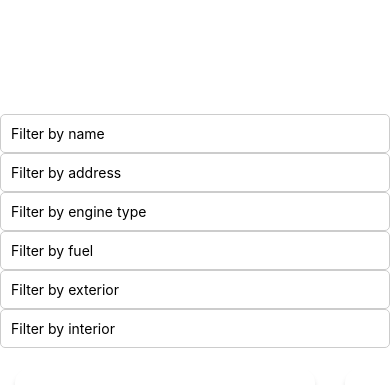
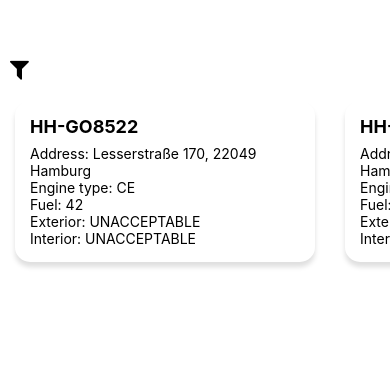
Before and after one commit to kikani-parth/rn-car-map, a React Native app: screen /CarList in a window 390 px wide. Shown: the part 459-844 px from the top of the page. Built offline with nearby package versions, Linux system fonts and the light colour scheme.

Commit message:
add filter icon to toggle visiblity of filter controls

```diff
--- a/src/components/FilterControls.js
+++ b/src/components/FilterControls.js
@@ -1,11 +1,24 @@
-// FilterControls.js
-
-import React from 'react';
-import { View, TextInput, StyleSheet } from 'react-native';
+import React, { useState } from 'react';
+import { View, TextInput, StyleSheet, TouchableOpacity } from 'react-native';
+import { FontAwesome } from '@expo/vector-icons';
 
 const FilterControls = ({ filters, onFilterChange }) => {
+  const [isVisible, setIsVisible] = useState(false);
+
+  const handleToggleVisibility = () => {
+    setIsVisible((prev) => !prev);
+  };
+
   return (
     <View style={styles.container}>
+      <TouchableOpacity
+        onPress={handleToggleVisibility}
+        style={styles.iconContainer}
+      >
+        <FontAwesome name="filter" size={24} color="black" />
+      </TouchableOpacity>
+      {isVisible && (
+        <View style={styles.filtersContainer}>
           <TextInput
             autoCapitalize="none"
             autoCorrect={false}
@@ -32,6 +45,7 @@ const FilterControls = ({ filters, onFilterChange }) => {
           />
           <TextInput
             keyboardType="numeric"
+            returnKeyType="done"
             style={styles.fuelFilterInput}
             placeholder="Filter by fuel"
             value={filters.fuel}
@@ -54,48 +68,72 @@ const FilterControls = ({ filters, onFilterChange }) => {
             onChangeText={(text) => onFilterChange('interior', text)}
           />
         </View>
+      )}
+    </View>
   );
 };
 
 const styles = StyleSheet.create({
   container: {
     marginVertical: 10,
+    marginHorizontal: 10,
+  },
+  iconContainer: {
+    // alignItems: 'center',
+  },
+  filtersContainer: {
+    flexDirection: 'row',
+    flexWrap: 'wrap',
+    justifyContent: 'space-between',
+    marginTop: 10,
   },
   nameFilterInput: {
     borderColor: '#ccc',
     borderWidth: 1,
     padding: 10,
     borderRadius: 5,
+    marginBottom: 5,
+    width: '48%',
   },
   addressFilterInput: {
     borderColor: '#ccc',
     borderWidth: 1,
     padding: 10,
     borderRadius: 5,
+    marginBottom: 5,
+    width: '48%',
   },
   engineTypeFilterInput: {
     borderColor: '#ccc',
     borderWidth: 1,
     padding: 10,
     borderRadius: 5,
+    marginBottom: 5,
+    width: '48%',
   },
   fuelFilterInput: {
     borderColor: '#ccc',
     borderWidth: 1,
     padding: 10,
     borderRadius: 5,
+    marginBottom: 5,
+    width: '48%',
   },
   exteriorFilterInput: {
     borderColor: '#ccc',
     borderWidth: 1,
     padding: 10,
     borderRadius: 5,
+    marginBottom: 5,
+    width: '48%',
   },
   interiorFilterInput: {
     borderColor: '#ccc',
     borderWidth: 1,
     padding: 10,
     borderRadius: 5,
+    marginBottom: 5,
+    width: '48%',
   },
 });
 
--- a/src/screens/HomeScreen.js
+++ b/src/screens/HomeScreen.js
@@ -38,7 +38,7 @@ const styles = StyleSheet.create({
     flex: 1,
   },
   mapSection: {
-    flex: 2,
+    flex: 1.5,
   },
   listSection: {
     flex: 1,
```
Lines whose indentation alone changed are shown as unchanged.
